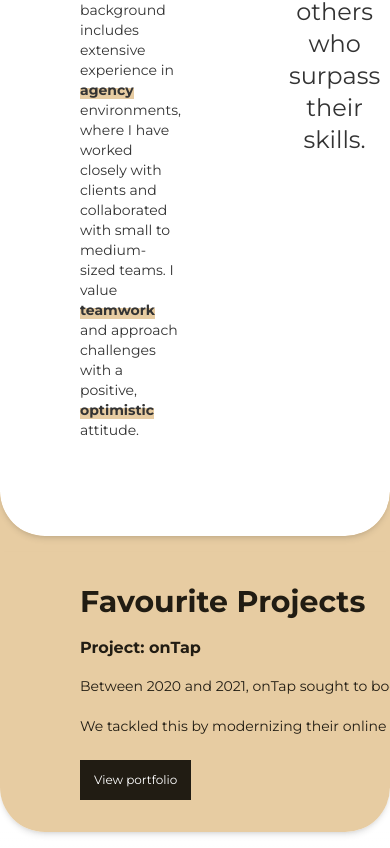
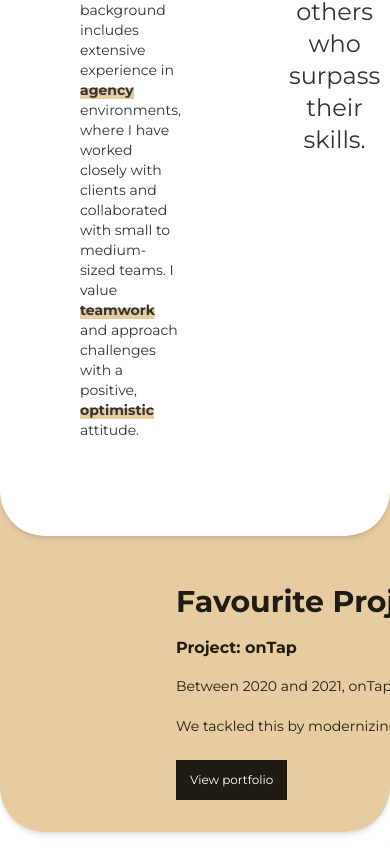
Before and after one commit to BryceH1996/Portfolio, a Next.js app: page / in a window 390 px wide. Shown: the part 904-1752 px from the top of the page. Built offline with nearby package versions, Linux system fonts and the light colour scheme.

Commit message:
fixed padding for laptops

```diff
--- a/src/components/slider/bottom-slider.tsx
+++ b/src/components/slider/bottom-slider.tsx
@@ -18,7 +18,7 @@ export default function SliderBottom() {
 
   return (
     <div className="container mx-auto flex w-full flex-row xl:pt-6 xl:pb-12 pt-4 pb-8">
-      <div className="lg:w-6/12 xl:pr-16 -top-24 relative -mb-24">
+      <div className="lg:w-6/12 xl:pr-16 pr-12 -top-24 relative -mb-24">
         <Swiper
           modules={[Controller]}
           onSwiper={setFirstSwiper}
@@ -39,7 +39,7 @@ export default function SliderBottom() {
           })}
         </Swiper>
       </div>
-      <div className="lg:w-6/12 xl:pl-16">
+      <div className="lg:w-6/12 xl:pl-16 pl-12">
         <h2 className="xl:text-4xl text-3xl font-bold text-secondary">Favourite Projects</h2>
         <Swiper
           modules={[Controller, Pagination, Navigation, Autoplay]}
```
